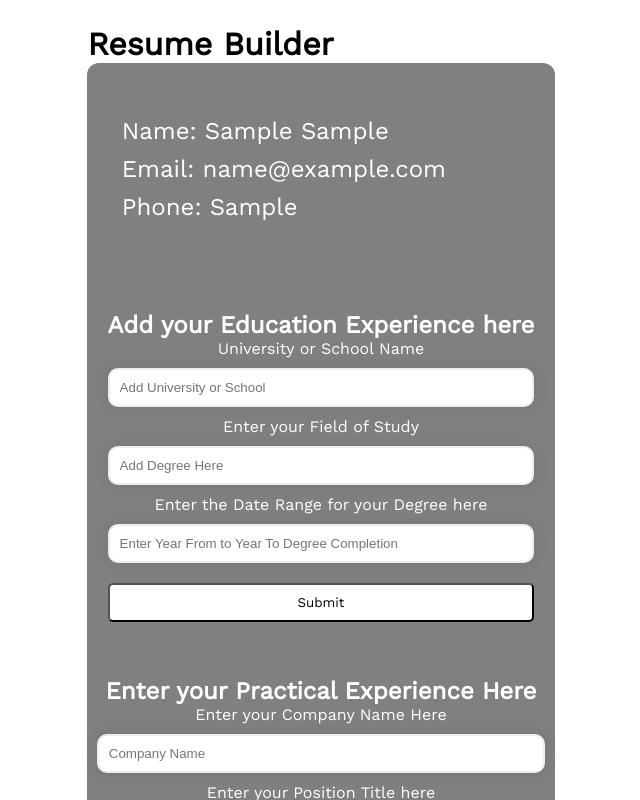
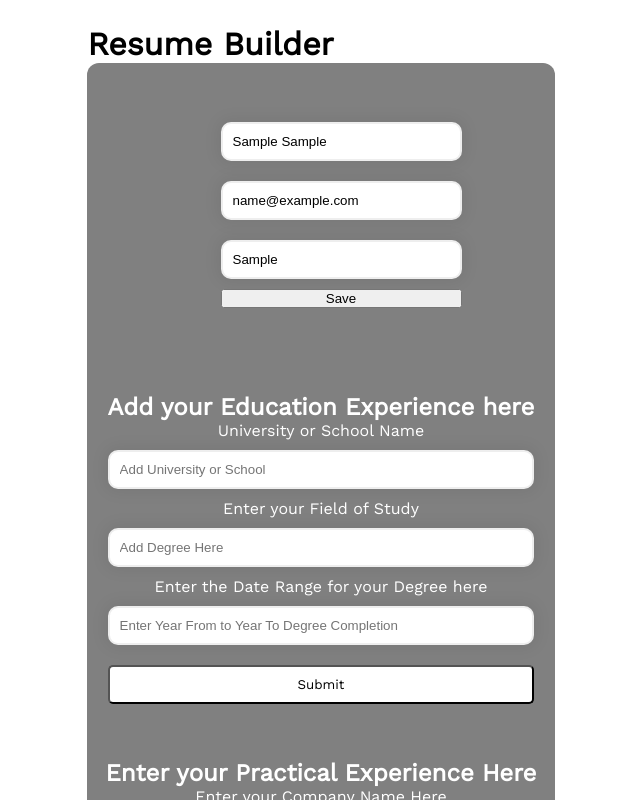
Before and after one commit to CarlosElizalde98/cv-project, a React (Create React App) app: page / in a window 1280 px wide. Both pictures are taken after typing "Sample", "Sample", "name@example.com", "Sample" into the empty fields and a click on the button "Submit Info". Shown: the top 800 px of the page, without its empty margins (319-959 px from the left). Built offline with nearby package versions, Linux system fonts and the light colour scheme.

Commit message:
Made changes to renderOutput.js to render edit mode

```diff
--- a/src/components/RenderOutput.js
+++ b/src/components/RenderOutput.js
@@ -1,15 +1,55 @@
-import React from 'react';
+import React, { Component } from 'react';
 
-const RenderOutput = (props) => {
+class RenderOutput extends Component {
+    constructor(props){
+        super(props)
+
+        this.state = {
+            editing: false,
+        }
+        this.renderItems = this.renderItems.bind(this)
+        this.editItems = this.editItems.bind(this)
+    }
+
+    renderItems = (props) => {
         const {items} = props;
         let objects = Object.keys(items).map((key) => [`${key}: ${items[key]}`])
         return (
             <div className="resume-display">
                 {objects.map((item) => {
-                return <div key={item} className="resume-item">{item}</div>
+                    return <div key={item} className="resume-item">
+                        <p>{item}</p>
+                        <button onClick={this.setState({editing: true})}>Edit</button>
+                        </div>
                 })}
             </div>
         );
     }
 
+    editItems = (props) => {
+        const {items} = props;
+        let objects =
+            Object.keys(items).map((key) =>
+                <input type="text"
+                defaultValue={items[key]}
+                key={key}
+                name={key}
+             />
+        )
+        return (
+            <div className="resume-display">
+                {objects}
+                <button>Save</button>
+            </div>
+        )
+    }
+
+    render() {
+
+        return (
+            <div>{this.state.editing ? (this.renderItems(this.props)) : (this.editItems(this.props))} </div>
+        );
+}
+}
+
 export default RenderOutput;
```
Also changed, not shown: src/App.js (+7 -6 lines). Lines whose indentation alone changed are shown as unchanged.
